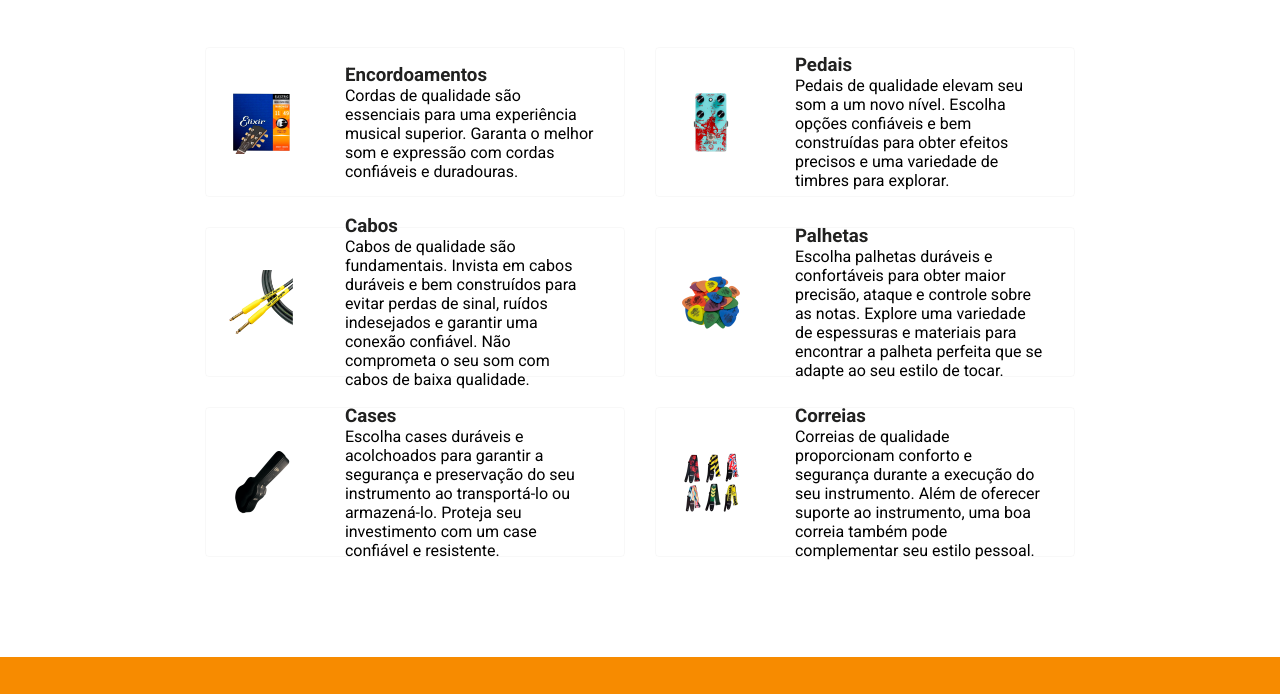
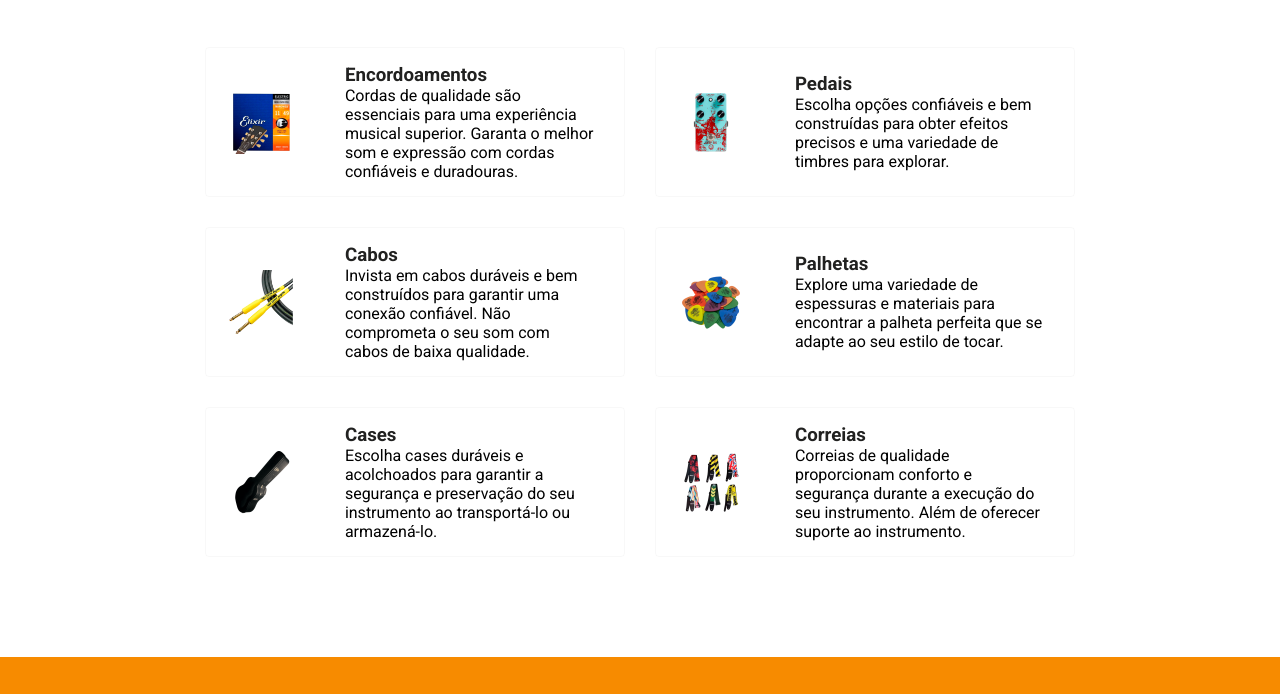
Before and after one commit to diogokn86/DkMUSIC, a plain HTML site: page index.html in a window 1280 px wide. Shown: the part 3127-3821 px from the top of the page. Drawn offline with Linux system fonts and the light colour scheme.

Commit message:
Atualização p acessorios

```diff
--- a/index.html
+++ b/index.html
@@ -186,7 +186,7 @@
                 <a class="ancora-acessorios" href="acessorios.html" target="_self" rel="_self">
                   <h3>Pedais</h3>
                 </a>
-                <p>Pedais de qualidade elevam seu som a um novo nível. Escolha opções confiáveis e bem construídas para obter efeitos precisos e uma variedade de timbres para explorar.</p>
+                <p>Escolha opções confiáveis e bem construídas para obter efeitos precisos e uma variedade de timbres para explorar.</p>
               </div>
             </div>
             <div class="feature-card-item">
@@ -195,7 +195,7 @@
                 <a class="ancora-acessorios" target="_self" rel="_self" href="acessorios.html">
                   <h3>Cabos</h3>
                 </a>
-                <p>Cabos de qualidade são fundamentais.  Invista em cabos duráveis e bem construídos para evitar perdas de sinal, ruídos indesejados e garantir uma conexão confiável. Não comprometa o seu som com cabos de baixa qualidade.</p>
+                <p>Invista em cabos duráveis e bem construídos para garantir uma conexão confiável. Não comprometa o seu som com cabos de baixa qualidade.</p>
               </div>
             </div>
             <div class="feature-card-item">
@@ -204,7 +204,7 @@
                 <a class="ancora-acessorios" target="_self" rel="_self" href="acessorios.html">
                   <h3>Palhetas</h3>
                 </a>
-                <p>Escolha palhetas duráveis e confortáveis para obter maior precisão, ataque e controle sobre as notas. Explore uma variedade de espessuras e materiais para encontrar a palheta perfeita que se adapte ao seu estilo de tocar.</p>
+                <p>Explore uma variedade de espessuras e materiais para encontrar a palheta perfeita que se adapte ao seu estilo de tocar.</p>
               </div>
             </div>
             <div class="feature-card-item">
@@ -214,7 +214,7 @@
                   <h3>Cases</h3>
                 </a>
                 <p>
-                   Escolha cases duráveis e acolchoados para garantir a segurança e preservação do seu instrumento ao transportá-lo ou armazená-lo. Proteja seu investimento com um case confiável e resistente.</p>
+                   Escolha cases duráveis e acolchoados para garantir a segurança e preservação do seu instrumento ao transportá-lo ou armazená-lo.</p>
               </div>
             </div>
             <div class="feature-card-item">
@@ -223,7 +223,7 @@
                 <a class="ancora-acessorios" target="_self" rel="_self" href="acessorios.html">
                   <h3>Correias</h3>
                 </a>
-                <p>Correias de qualidade proporcionam conforto e segurança durante a execução do seu instrumento. Além de oferecer suporte ao instrumento, uma boa correia também pode complementar seu estilo pessoal. </p>
+                <p>Correias de qualidade proporcionam conforto e segurança durante a execução do seu instrumento. Além de oferecer suporte ao instrumento. </p>
               </div>
             </div>
           </div>
--- a/style.css
+++ b/style.css
@@ -704,4 +704,8 @@
       flex-direction: column;
       padding-left: 10%;
     }
+
+    .feature-text-content p h3 {
+      margin-bottom: 400px;
+    }
   }
```
